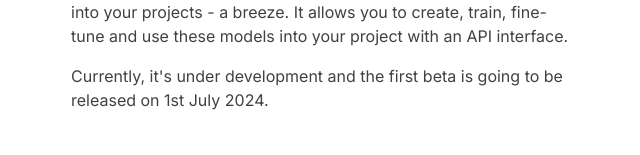
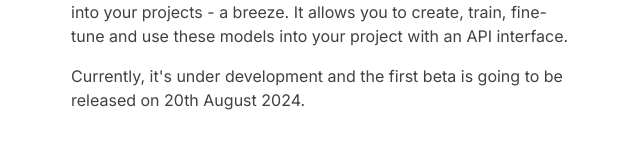
Before and after one commit to AtharvaKamble/model0, a Next.js app in the folder client/: page /about in a window 1280 px wide. Shown: the part 324-479 px from the top of the page, without its empty margins (319-959 px from the left). Built offline with nearby package versions, Linux system fonts and the light colour scheme.

Commit message:
pushing deadline ahead on abou us

```diff
--- a/client/src/app/about/page.tsx
+++ b/client/src/app/about/page.tsx
@@ -19,7 +19,7 @@ export default function About() {
         </p>
         <p className="mt-4 text-stone-700">
           Currently, it&apos;s under development and the first beta is going to
-          be released on 1st July 2024.
+          be released on 20th August 2024.
         </p>
 
         <h3 className="font-semibold mt-10 text-black">How is it built?</h3>
```
